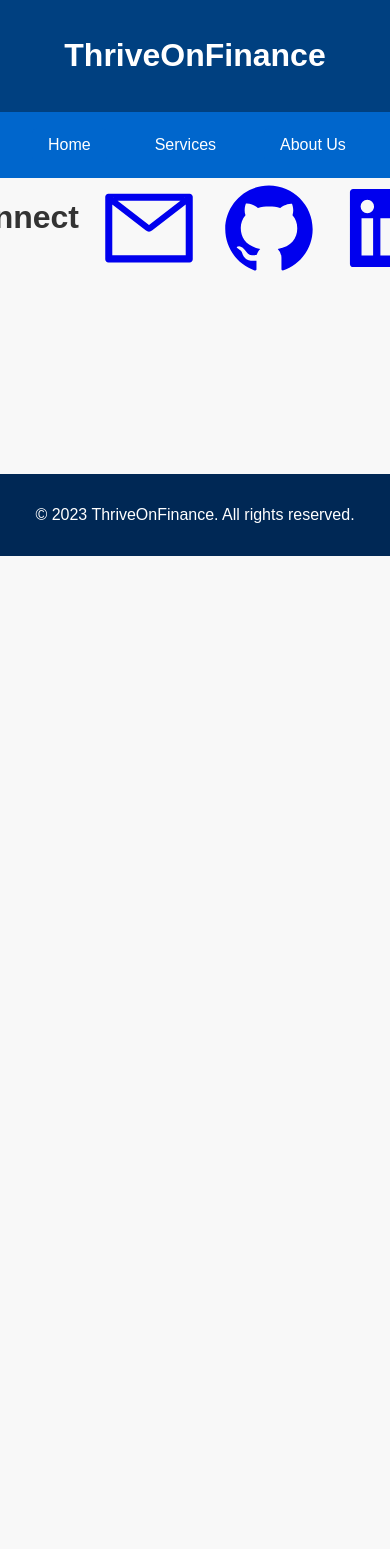
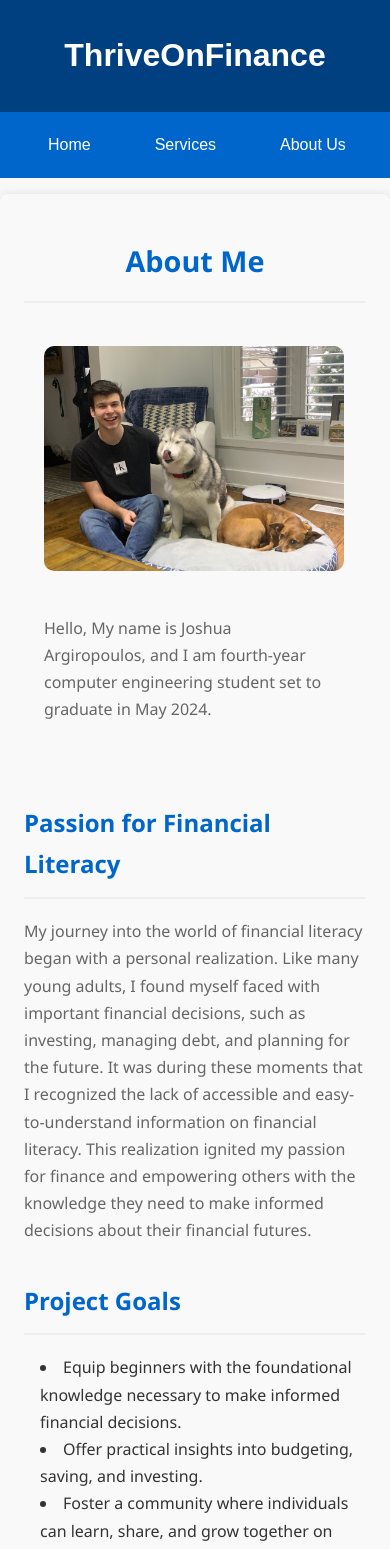
Before and after one commit to JoshuaArgiropoulos/Stock-Price-Predictor, a React (Create React App) app in the folder frontend/: page /about in a window 390 px wide. Shown: the top 1549 px of the page. Before the commit the page ends 844 px from the top, so only its background shows below. Built offline with nearby package versions, Linux system fonts and the light colour scheme.

Commit message:
Created the about me page and circling back to the homepage

```diff
--- a/frontend/src/MainPages/AboutUs.js
+++ b/frontend/src/MainPages/AboutUs.js
@@ -4,22 +4,75 @@ import Header from '../components/Header';
 import Navigation from '../components/Navigation';
 import Footer from '../components/common/footer';
 import ContactIcons from '../components/ContactIcons';
+import styles from '../assets/styles/AboutMe.module.css';
+import profileImage from '../assets/images/About.jpg';
 
+const AboutMe = () => {
+  // Personal and contact information
+  const personalInfo = {
+    name: "Joshua Argiropoulos",
+    graduation: "May 2024",
+    email: "Joshua.argiropoulos@gmail.com",
+    socialLinks: {
+      github: "https://github.com/JoshuaArgiropoulos",
+      linkedIn: "https://www.linkedin.com/JoshuaArgiropoulos",
+    },
+  };
 
+  // Sections of the About Me page
+  const sections = {
+    introduction: "Hello, My name is Joshua Argiropoulos, and I am fourth-year computer engineering student set to graduate in May 2024.",
+    passion: "My journey into the world of financial literacy began with a personal realization. Like many young adults, I found myself faced with important financial decisions, such as investing, managing debt, and planning for the future. It was during these moments that I recognized the lack of accessible and easy-to-understand information on financial literacy. This realization ignited my passion for finance and empowering others with the knowledge they need to make informed decisions about their financial futures.",
+    projectGoals: [
+      "Equip beginners with the foundational knowledge necessary to make informed financial decisions.",
+      "Offer practical insights into budgeting, saving, and investing.",
+      "Foster a community where individuals can learn, share, and grow together on their financial journeys.",
+      "Empower people to take control of their financial futures and achieve their goals."
+    ],
+    targetAudience: "The primary audience for my project is individuals who are new to investing and financial literacy. Whether you're a recent graduate entering the workforce, a young professional looking to grow your wealth, or someone who simply wants to enhance your financial literacy, my project is designed to provide valuable insights and resources tailored to your needs."
+  };
 
-function AboutUs() {
   return (
+    <div className={styles.HomePage}>
+      <Header />
+      <Navigation />
 
-      <div className="HomePage">
-        <Header />
-        <Navigation />
-        {/* Add some whitespace */}
-      <ContactIcons/>
-      <div style={{ marginBottom: '12rem' }}></div>
-        <Footer />
+      <div className={styles.aboutMeContainer}>
+      <h1 className={styles.centeredTitle}>About Me</h1>
+
+        <div className={styles.aboutMeLayout}>
+          <div className={styles.aboutMeText}>
+            <p>{sections.introduction}</p>
+          </div>
+          <div className={styles.aboutMeImage}>
+            <img src={profileImage} alt="Profile" className={`${styles.profileImage} ${styles.smallerImage}`} />
+          </div>
+        </div>
+
+        {/* The rest of your sections */}
+
+        <h2>Passion for Financial Literacy</h2>
+        <p>{sections.passion}</p>
+        <h2>Project Goals</h2>
+        <ul>
+          {sections.projectGoals.map((goal, index) => (
+            <li key={index}>{goal}</li>
+          ))}
+        </ul>
+        <h2>Target Audience</h2>
+        <p>{sections.targetAudience}</p>
+        <h2>Contact Information</h2>
+        <p>Feel free to reach out to me with any questions, feedback, collaboration opportunities, or inquiries at <a href={`mailto:${personalInfo.email}`}>{personalInfo.email}</a>.</p>
+        <h2>Social Media Links</h2>
+        <p>Connect with me on <a href={personalInfo.socialLinks.github}>GitHub</a> and <a href={personalInfo.socialLinks.linkedIn}>LinkedIn</a>.</p>
+
+        <ContactIcons />
+        <div style={{ marginBottom: '2rem' }}></div>
       </div>
 
+      <Footer />
+    </div>
   );
 }
 
-export default AboutUs;
+export default AboutMe;
--- /dev/null
+++ b/frontend/src/assets/styles/AboutMe.module.css
@@ -0,0 +1,156 @@
+/* AboutMe.css */
+
+/* Container Styles */
+.aboutMeContainer {
+    max-width: 800px;
+    margin: 2rem auto;
+    padding: 2rem;
+    background: #f9f9f9;
+    border-radius: 8px;
+    box-shadow: 0 0 10px rgba(0, 0, 0, 0.1);
+    font-family: 'Segoe UI', 'Helvetica Neue', Arial, sans-serif;
+    line-height: 1.7;
+    color: #333;
+  }
+
+  /* Header Styles */
+  .aboutMeContainer h1 {
+    color: #0066cc;
+    margin-bottom: 0.8em;
+    font-size: 2em;
+    border-bottom: 2px solid #efefef;
+    padding-bottom: 0.5em;
+  }
+
+  /* Subheading Styles */
+  .aboutMeContainer h2 {
+    color: #0066cc;
+    margin-top: 1.5em;
+    margin-bottom: 0.8em;
+    border-bottom: 2px solid #efefef;
+    padding-bottom: 0.5em;
+  }
+
+  /* Text Paragraph and List Styles */
+  .aboutMeContainer p,
+  .aboutMeContainer ul {
+    text-align: left;
+    margin-bottom: 1.5em;
+  }
+
+  /* Link Styles */
+  .aboutMeContainer a {
+    color: #0066cc;
+    text-decoration: none;
+    transition: color 0.3s;
+  }
+
+  /* Link Hover Styles */
+  .aboutMeContainer a:hover {
+    color: #5b9bdb;
+    text-decoration: underline;
+  }
+
+  /* List Styles */
+  .aboutMeContainer ul {
+    list-style: disc inside;
+    padding-left: 1em;
+  }
+
+  /* Remove List Bullet Styles */
+  .aboutMeContainer li::before {
+    content: normal;
+  }
+
+  /* Responsive Design for Smaller Screens */
+  @media (max-width: 768px) {
+    .aboutMeContainer {
+      padding: 1.5rem;
+      margin: 1rem auto;
+    }
+
+    .aboutMeContainer h1 {
+      font-size: 1.8em;
+    }
+  }
+
+
+.profileImage {
+    max-width: 100%; /* Ensure the image fits within its container */
+    border-radius: 0; /* Create a rounded image (adjust as needed) */
+    margin-right: 20px; /* Add spacing to the right of the image */
+  }
+
+  .smallerImage {
+    width: 300px; /* Set the desired width for the smaller image */
+    height: 300px; /* Set the desired height for the smaller image */
+  }
+
+
+.aboutMeLayout {
+    display: flex;
+    justify-content: center;
+    align-items: center;
+    padding: 20px;
+    max-width: 800px;
+    margin: auto;
+  }
+
+  .aboutMeText {
+    flex: 1;
+    padding-right: 20px; /* Adjust spacing as needed */
+  }
+
+  .aboutMeImage {
+    flex: 1;
+  }
+
+  .aboutMeImage img {
+    width: 100%; /* Adjust size as needed */
+    border-radius: 0; /* Rounded image */
+    max-width: 300px; /* Adjust size as needed */
+    height: auto;
+  }
+
+  .aboutMeLayout {
+    display: flex;
+    justify-content: center; /* Centers children in the container */
+    align-items: center; /* Aligns children vertically */
+    padding: 20px;
+  }
+
+  .aboutMeText {
+    flex: 1; /* Takes up 1 portion of the space */
+    padding-right: 20px; /* Adjusts spacing between text and image */
+  }
+
+  .aboutMeImage {
+    flex: 1; /* Takes up 1 portion of the space */
+    order: 2; /* Ensures the image is positioned to the right */
+  }
+
+  .aboutMeImage img {
+    width: 100%; /* Adjusts the size as needed */
+    max-width: 300px; /* Sets a maximum width for the image */
+    height: auto; /* Maintains the aspect ratio of the image */
+    border-radius: 10px; /* Creates a rounded image */
+  }
+  .centeredTitle {
+    text-align: center; /* Centers the text */
+  }
+
+  /* Responsive Design for Smaller Screens */
+  @media (max-width: 768px) {
+    .aboutMeLayout {
+      flex-direction: column; /* Stacks the text and image vertically on smaller screens */
+    }
+
+    .aboutMeImage {
+      order: 1; /* Puts the image above the text on smaller screens */
+      margin-bottom: 20px; /* Adds space between the image and text */
+    }
+
+    .aboutMeText {
+      order: 2; /* Ensures the text is below the image on smaller screens */
+    }
+  }
--- /dev/null
+++ b/frontend/src/assets/styles/VisionSection.module.css
@@ -0,0 +1,20 @@
+.vision-section {
+    padding: 2em;
+    text-align: center;
+    background-color: #f9f9f9; /* Light background for the section */
+    border-radius: 10px; /* Rounded corners for the section */
+    margin: 2em auto; /* Centering the section */
+    max-width: 800px; /* Maximum width */
+  }
+
+  .vision-title {
+    color: #004080; /* Dark blue color for the title */
+    margin-bottom: 0.5em; /* Space below the title */
+    font-size: 2em; /* Larger font size for the title */
+  }
+
+  .vision-text {
+    color: #333; /* Dark text for readability */
+    line-height: 1.6; /* Spacing between lines of text */
+    margin-bottom: 1em; /* Space below each paragraph */
+  }
--- a/frontend/src/components/ContactIcons.js
+++ b/frontend/src/components/ContactIcons.js
@@ -7,8 +7,9 @@ import Connect from './ConnectButtion.js';
 const ContactIcons = () => {
   return (
 
-      <div style={{ display: 'flex', justifyContent: 'center', gap: '20px' }}>
-        <Connect/>
+      <div style={{ display: 'flex', flexDirection: 'column', alignItems: 'center' }}>
+      <Connect style={{ zIndex: 1 }} /> {/* Set z-index to 1 to bring it above other icons */}
+      <div style={{ display: 'flex', gap: '20px' }}>
         {/* Email Icon */}
         <a href="mailto:Joshua.argiropoulos@gmail.com" target="_blank" rel="noopener noreferrer" aria-label="Send email to Joshua Argiropoulos">
           {/* Replace with <img src="path/to/your/email/icon.png" alt="Email" /> if using images */}
@@ -27,6 +28,7 @@ const ContactIcons = () => {
           <AiFillLinkedin size={100} />
         </a>
       </div>
+    </div>
 
   );
 };
--- a/frontend/src/components/VisionSection.js
+++ b/frontend/src/components/VisionSection.js
@@ -1,13 +1,15 @@
 import React from 'react';
-import '../assets/styles/BaseStyles.css';
-import '../assets/styles/Section.css';
+import '../assets/styles/BaseStyles.css'; // Base styles
+import '../assets/styles/Section.css'; // Specific styles for sections
+import '../assets/styles/VisionSection.module.css'; // Dedicated styles for the VisionSection
 
 function VisionSection() {
   return (
-    <section id="Vision" style={{ padding: '2em', textAlign: 'center' }}>
-      <h2 style={{ color: '#004080' }}>My Vision</h2>
-      <p>Welcome to Joshua Argiropoulos's Financial Services, where our vision is to empower individuals with the knowledge and tools needed for financial success.</p>
-      {/* Add more content about your services here */}
+    <section id="Vision" className="vision-section">
+      <h2 className="vision-title">My Vision</h2>
+      <p className="vision-text">My vision is to be a beacon of empowerment, guiding individuals on a journey toward financial literacy and independence. I aspire to transform the landscape of personal finance by making it accessible, understandable, and actionable.</p>
+      <p className="vision-text">My commitment is to equip each person with the knowledge, tools, and confidence needed to navigate their financial journey successfully. Through personalized education, innovative resources, and a supportive community, I aim to demystify financial concepts, foster smart decision-making, and enable my clients to realize their full financial potential. I believe that a well-informed individual is the cornerstone of a healthy financial future, and I dedicate myself to igniting this knowledge in everyone I serve.</p>
+
     </section>
   );
 }
```
Also changed, not shown: frontend/src/assets/images/About.jpg (added).
